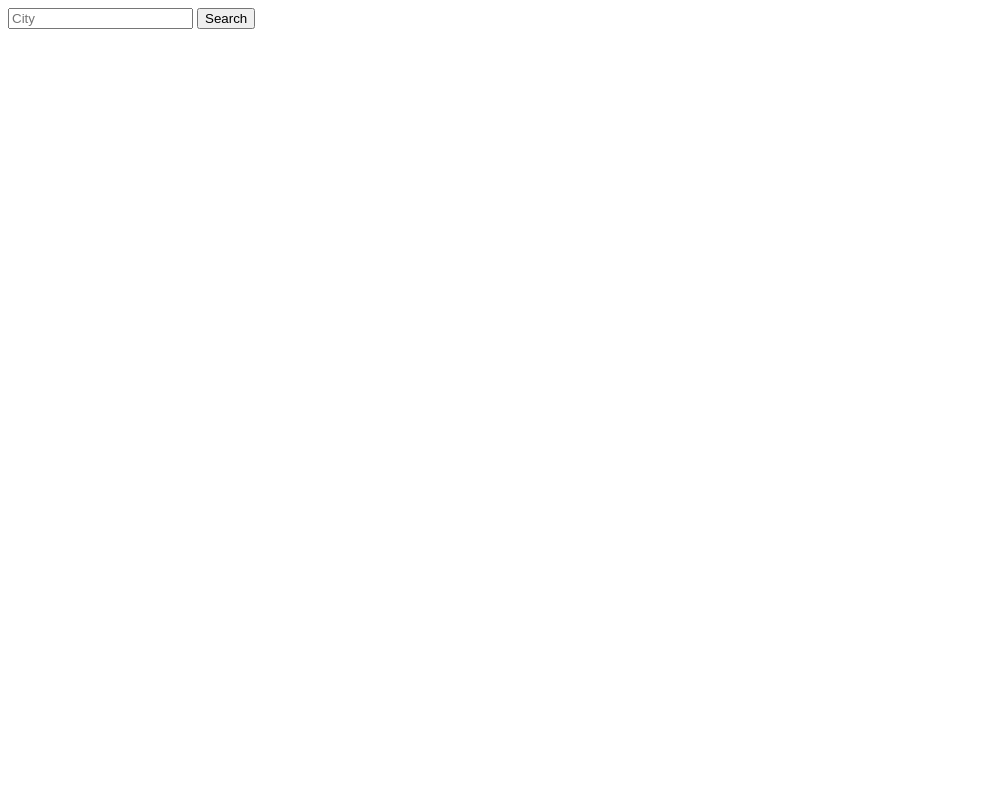
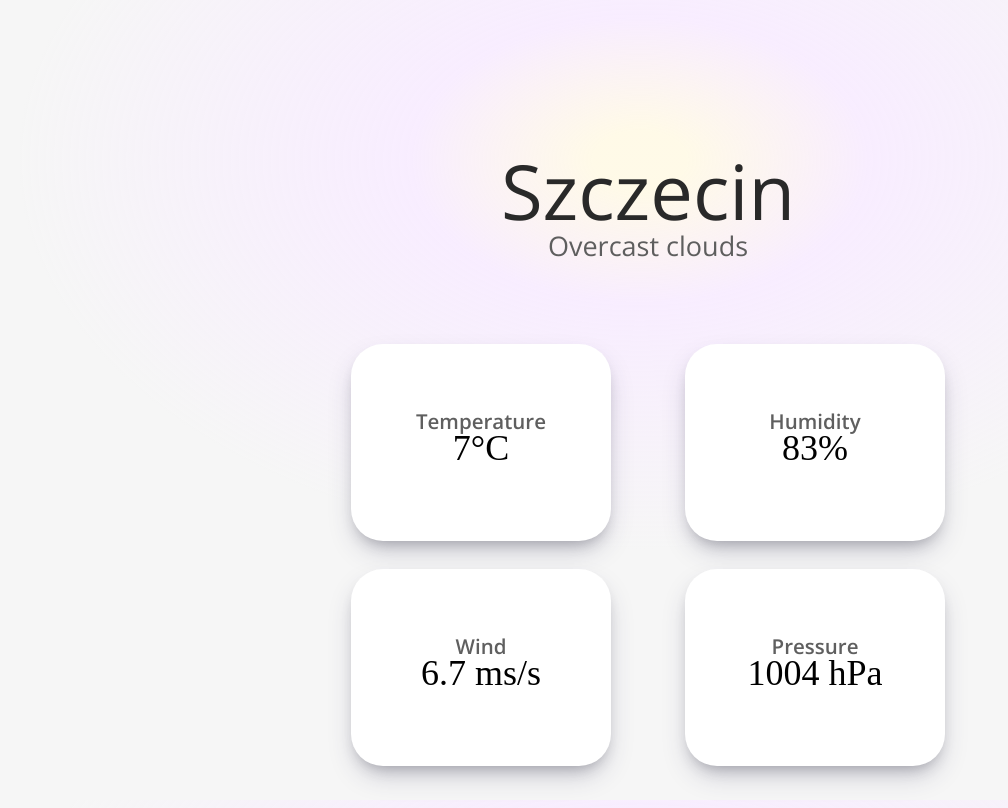
Before and after one commit to dejwi/weather-app, a plain HTML site: page index.html in a window 1280 px wide. Shown: the whole page, without its empty margins (0-1008 px from the left). Drawn offline with nearby package versions, Linux system fonts and the light colour scheme; a web font is replaced by a local one.

Commit message:
pretty nice

```diff
--- a/index.html
+++ b/index.html
@@ -3,12 +3,34 @@
 <head>
     <meta charset="UTF-8">
     <script src='index.js' defer></script>
+    <link rel='stylesheet' href="style.css">
 </head>
 <body>
-    <form action='#'>
-        <input type="text" id="search" placeholder="City">
-        <input type='submit' value="Search">
-    </form>
+    <div class="display">
+        <form action='#'>
+            <input type="text" id="search" placeholder="City" value='Szczecin'>
+            <input type='submit'>
+        </form>
+        <span class="weather-type" data-weathertype>Overcast clouds</span>
+        <div class="cards">
+            <div class="card">
+                <span class="info-header">Temperature</span>
+                <span class="info" data-temp>7°C</span>
+            </div>
+            <div class="card">
+                <span class="info-header">Humidity</span>
+                <span class="info" data-humidity>83%</span>
+            </div>
+            <div class="card">
+                <span class="info-header">Wind</span>
+                <span class="info" data-wind>6.7 ms/s</span>
+            </div>
+            <div class="card">
+                <span class="info-header">Pressure</span>
+                <span class="info" data-pressure>1004 hPa</span>
+            </div>
+        </div>
+    </div>
 
 </body>
 </html>
--- a/index.js
+++ b/index.js
@@ -1,12 +1,49 @@
+const searchInput = document.querySelector('#search');
+
 document.querySelector("input[type='submit']")
 .addEventListener('click',main);
 
 function main(){
-    console.log('jd');
-    const city = 'Szczecin';
+    const city = searchInput.value;
     fetch(`https://api.openweathermap.org/data/2.5/weather?q=${city}&units=metric&appid=8af3743a78aebba48bef14e59ea7651c`)
     .then(response => response.json())
     .then(data => {
         console.log(data);
+        if(data.cod === '404')
+            throw new Error('city not found');
+
+        displayData(data);
+    })
+    .catch(error=>{
+        console.log(error);
+        searchInput.classList.add('error');
+        setTimeout(()=>searchInput.classList.remove('error'),1200);
     });
 }
+
+const tempdiv = document.querySelector('span[data-temp]');
+const humdiv = document.querySelector('span[data-humidity]');
+const winddiv = document.querySelector('span[data-wind]');
+const pressurediv = document.querySelector('span[data-pressure]');
+const weathertype = document.querySelector('span[data-weathertype]');
+const infoArr = [tempdiv, humdiv, pressurediv,winddiv,weathertype];
+
+const displayData = data =>{
+    infoArr.forEach(e=>{
+        e.classList.add('changeStart');
+    });
+    setTimeout(() =>{
+        tempdiv.textContent = data.main.temp.toFixed() + '°C';
+        humdiv.textContent = data.main.humidity + '%';
+        winddiv.textContent = data.wind.speed.toFixed(1) + ' m/s';
+        pressurediv.textContent = data.main.pressure + ' hPa';
+        weathertype.textContent = capitalize(data.weather[0].description);
+        setTimeout(()=>infoArr.forEach(e=>{
+            e.classList.remove('changeStart');
+        }),250);
+    },150);
+};
+
+const capitalize = (str) => {
+    return str.replace(/^\w/, c => c.toUpperCase());
+};
--- a/style.css
+++ b/style.css
@@ -0,0 +1,96 @@
+@import url('https://fonts.googleapis.com/css2?family=Open+Sans:wght@300;350;400;500;600&display=swap');
+@import url('https://fonts.googleapis.com/css2?family=Viga&display=swap');
+*{
+    font-size: 62.5%;
+    font-family: 'Open Sans';
+}
+html,body,.display{
+    width: 100%;
+    height: 100%;
+}
+body{
+    background: radial-gradient(80% 80% at 50% 20%, rgba(255, 232, 150, 0.222) 4.56%, rgba(238, 211, 255, 0.408) 22.34%, rgba(240, 240, 240, 0.6) 60.74%), #FFFFFF;
+}
+.display{
+    display: flex;
+    flex-direction: column;
+    align-items: center;
+}
+#search{
+    font-weight: 300;
+    font-size: 7.6rem;
+    background: transparent;
+    color: #292929;
+    border: none;
+    width:auto;
+    text-align: center;
+    margin-top: 13rem;
+
+    transition: color 0.23s ease-in-out;
+    transition: transform 0.2s ease-in-out;
+}
+#search:hover{
+    cursor: pointer;
+    color: #3ab85d;
+    transform: scale(1.1);
+}
+#search:focus{
+    transform: scale(1.1);
+}
+#search.error{
+    color: #c74141 !important;
+}
+input[type='submit']{
+    display: none;
+}
+.weather-type{
+    font-size: 2.7rem;
+    font-weight: 300;
+    color: #5E5E5E;
+    margin-top: -16px;
+    transform: scale(1);
+    transition: transform 0.15s cubic-bezier(0.62, 0.9, 0.25, 1.15);
+}
+.cards{
+    display:grid;
+    grid-template-columns: 26rem 26rem;
+    grid-row: auto auto;
+    grid-column-gap: 74px;
+    grid-row-gap: 28px;
+    margin-top: 8rem;
+}
+.card{
+    width: 26rem;
+    height: 19.7rem;
+    background: #FFFFFF;
+    box-shadow: rgba(50, 50, 93, 0.25) 0px 13px 27px -5px, rgba(0, 0, 0, 0.3) 0px 8px 16px -8px;
+    border-radius: 32px;
+
+    display:flex;
+    flex-direction: column;
+    align-items: center;
+    justify-content: center;
+
+    transition: all 0.2s ease-in-out;
+}
+.card:hover{
+    transform: scale(1.08);
+}
+.card .info-header{
+    color: #5f5f5f;
+    font-weight: 600;
+    font-size: 2.05rem;
+    margin-top: -10px;
+}
+.card .info{
+    font-family: 'Viga';
+    font-size: 3.6rem;
+    color: #000000;
+
+    margin-top: -8px;
+    transform: scale(1);
+    transition: transform 0.15s cubic-bezier(0.62, 0.9, 0.25, 1.15);
+}
+.card .info.changeStart, .weather-type.changeStart{
+    transform:  scale(0.25);
+}
```
